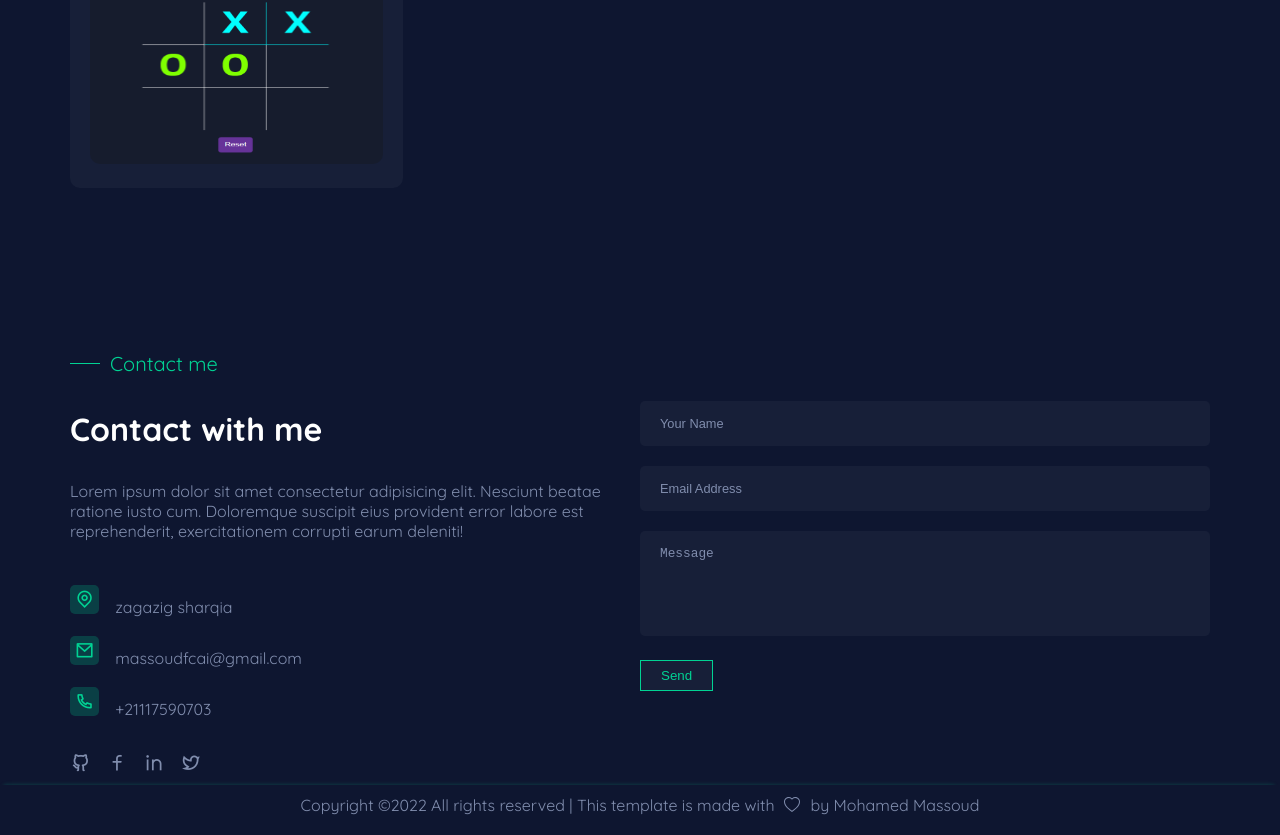
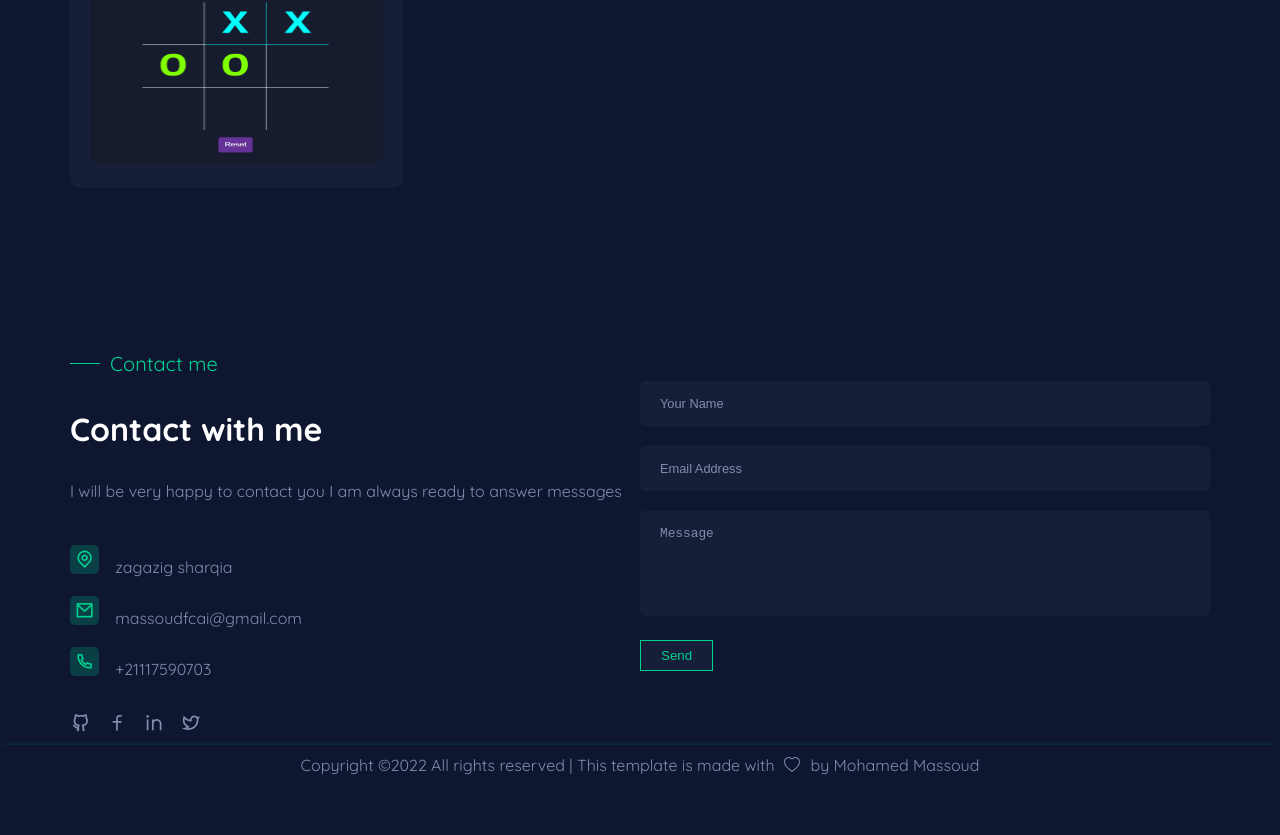
Before and after one commit to MohamedMassoud10/Portfoilo, a Next.js app: page / in a window 1280 px wide. Shown: the part 3086-3921 px from the top of the page. After the commit the page ends 3881 px from the top, so only its background shows below. Built offline with nearby package versions, Linux system fonts and the light colour scheme.

Commit message:
something i foget

```diff
--- a/pages/component/UI/Contact.jsx
+++ b/pages/component/UI/Contact.jsx
@@ -13,9 +13,8 @@ export default function Contact() {
             <SectionSubtitle subtitle="Contact me" />
             <h3 className="mt-4 mb-4">Contact with me</h3>
             <p>
-              Lorem ipsum dolor sit amet consectetur adipisicing elit. Nesciunt
-              beatae ratione iusto cum. Doloremque suscipit eius provident error
-              labore est reprehenderit, exercitationem corrupti earum deleniti!
+              I will be very happy to contact you I am always ready to answer
+              messages
             </p>
             <ul className={`${classes.contact__info__list}`}>
               <li className={`${classes.info__item}`}>
```
